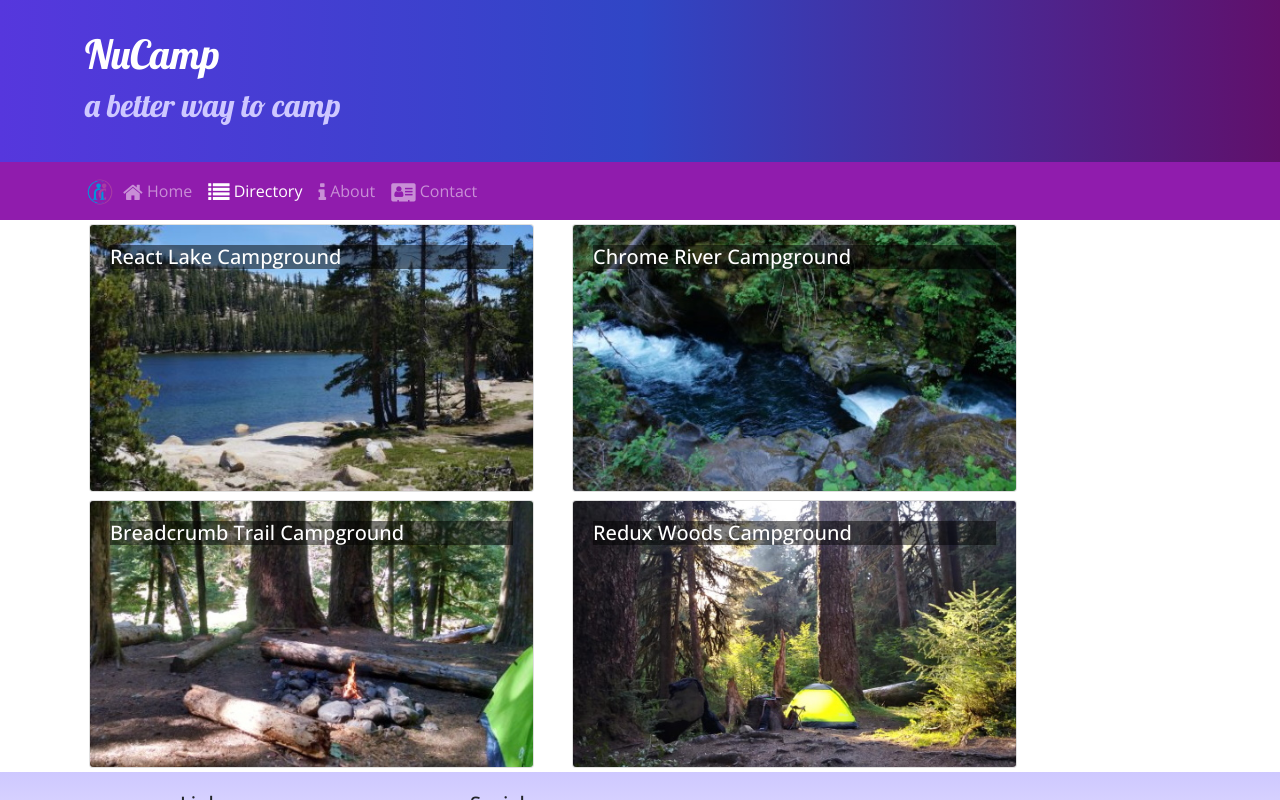
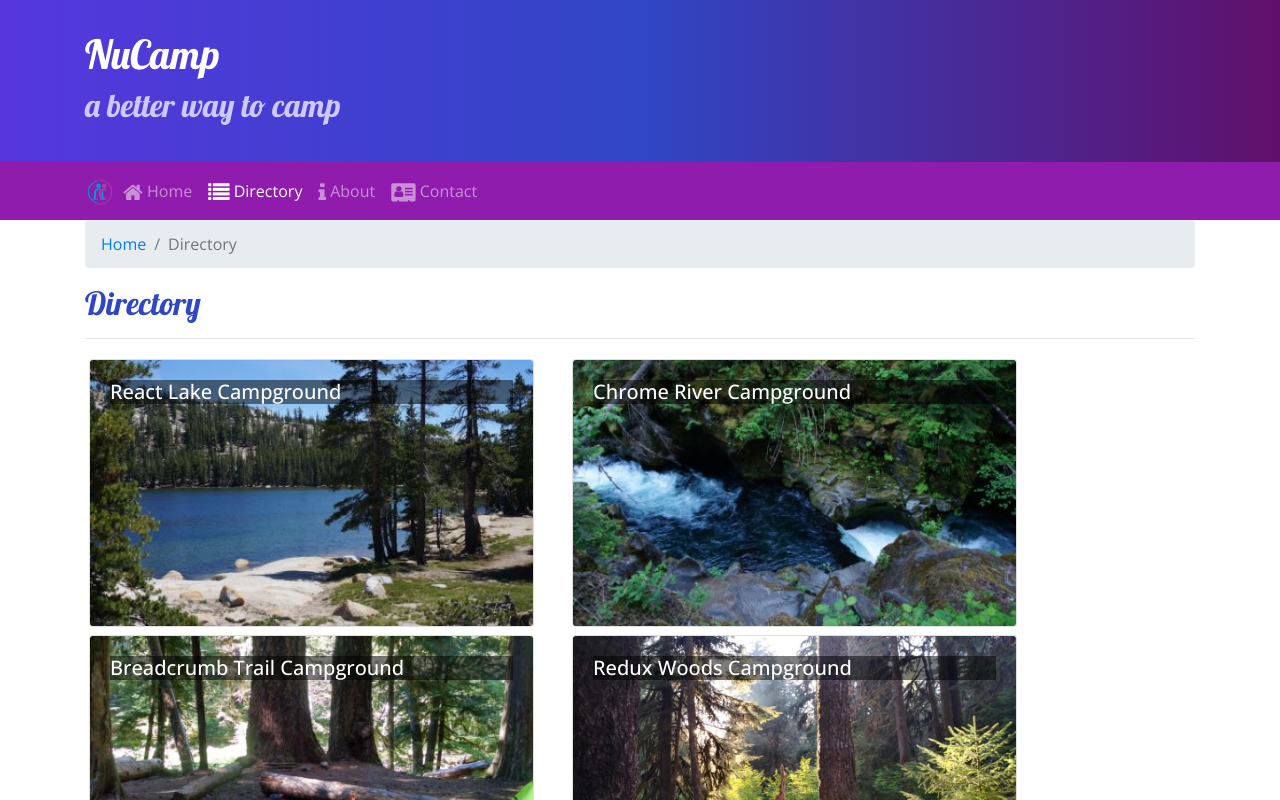
Before and after one commit to fms294/react, a React (Create React App) app: page /directory in a window 1280 px wide. Shown: the top 800 px of the page. Built offline with nearby package versions, Linux system fonts and the light colour scheme.

Commit message:
Router parameters

```diff
--- a/src/components/CampsiteInfoComponent.js
+++ b/src/components/CampsiteInfoComponent.js
@@ -1,5 +1,6 @@
 import React, { Component } from 'react';
-import { Card, CardImg, CardImgOverlay, CardText, CardBody, CardTitle } from 'reactstrap';
+import { Card, CardImg, CardImgOverlay, CardText, CardBody, CardTitle,BreadcrumbItem, Breadcrumb } from 'reactstrap';
+import {Link} from 'react-router-dom';
 
 class CampsiteInfo extends Component{
     renderCampsite(campsite){
@@ -8,7 +9,6 @@ class CampsiteInfo extends Component{
                <Card>
                     <CardImg top src={campsite.image} alt={campsite.name} />
                     <CardBody>
-                        <CardTitle>{campsite.name}</CardTitle>
                         <CardText>{campsite.description}</CardText>
                     </CardBody>
                 </Card>
@@ -36,9 +36,19 @@ class CampsiteInfo extends Component{
         if(this.props.campsite){
             return(
                 <div className="container">
+                    <div className="row">
+                        <div className="col">
+                            <Breadcrumb>
+                                <BreadcrumbItem><Link to="/directory">Directory</Link></BreadcrumbItem>
+                                <BreadcrumbItem active>{this.props.campsite.name}</BreadcrumbItem>
+                            </Breadcrumb>
+                            <h2>{this.props.campsite.name}</h2>
+                            <hr />
+                        </div>
+                    </div>
                     <div className="row" >
                         {this.renderCampsite(this.props.campsite)}
-                        {this.renderComments(this.props.campsite.comments)}
+                        {this.renderComments(this.props.comments)}
                     </div>
                 </div>
             );
--- a/src/components/ContactComponent.js
+++ b/src/components/ContactComponent.js
@@ -1,10 +1,17 @@
 import React from 'react';
+import {  BreadcrumbItem, Breadcrumb } from 'reactstrap';
+import {Link} from 'react-router-dom';
+
 
 function Contact(props) {
     return (
         <div className="container">
             <div className="row">
                 <div className="col">
+                    <Breadcrumb>
+                        <BreadcrumbItem><Link to="/home">Home</Link></BreadcrumbItem>
+                        <BreadcrumbItem active>Contact Us</BreadcrumbItem>
+                    </Breadcrumb>
                     <h2>Contact Us</h2>
                     <hr />
                 </div>
--- a/src/components/DirectoryComponent.js
+++ b/src/components/DirectoryComponent.js
@@ -1,13 +1,17 @@
 import React, { Component } from 'react';
-import { Card, CardImg, CardImgOverlay, CardTitle } from 'reactstrap';
+import { Card, CardImg, CardImgOverlay, CardTitle, BreadcrumbItem, Breadcrumb } from 'reactstrap';
+import {Link} from 'react-router-dom';
+
 
 function RenderDirectoryItem({campsite}){
     return (
         <Card>
-            <CardImg width="100%" src={campsite.image} alt ={campsite.name} />
-            <CardImgOverlay>
-                 <CardTitle>{campsite.name}</CardTitle>
-            </CardImgOverlay>
+            <Link to={`/directory/${campsite.id}`}>
+                <CardImg width="100%" src={campsite.image} alt ={campsite.name} />
+                <CardImgOverlay>
+                    <CardTitle>{campsite.name}</CardTitle>
+                </CardImgOverlay>
+            </Link>
         </Card>
     );
 }
@@ -23,6 +27,16 @@ function Directory(props){
         return (
             <div className="container">
                 <div className="row">
+                    <div className="col">
+                        <Breadcrumb>
+                            <BreadcrumbItem><Link to="/home">Home</Link></BreadcrumbItem>
+                            <BreadcrumbItem active>Directory</BreadcrumbItem>
+                        </Breadcrumb>
+                        <h2>Directory</h2>
+                        <hr />
+                    </div>
+                </div>
+                <div className="row">
                     {directory}
                 </div>
                 <div>
--- a/src/components/MainComponent.js
+++ b/src/components/MainComponent.js
@@ -34,12 +34,20 @@ class Main extends Component {
                 />
             )
         }
+        const CampsiteWithId = ({match}) =>{
+            return(
+                <CampsiteInfo
+                campsite={this.state.campsites.filter(campsite => campsite.id ===  +match.params.campsiteId )[0]}
+                comments ={this.state.comments.filter(comment => comment.campsiteId === +match.params.campsiteId)} />
+            );
+        }
         return (
             <div>
                 <Header />
                 <Switch>
                      < Route path='/home' component={HomePage} />
                      < Route exact path='/directory' render={() => <Directory campsites={this.state.campsites} />} />
+                     < Route path='/directory/:campsiteId' component={CampsiteWithId}/>
                      < Route exact path='/contactus' component={Contact} />
                      < Redirect to='/home' />
                 </Switch>
```
